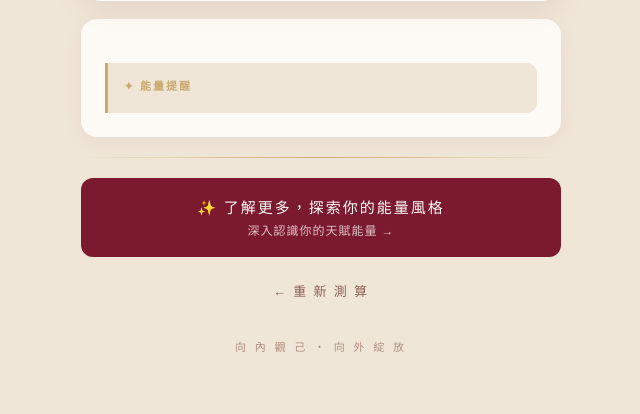
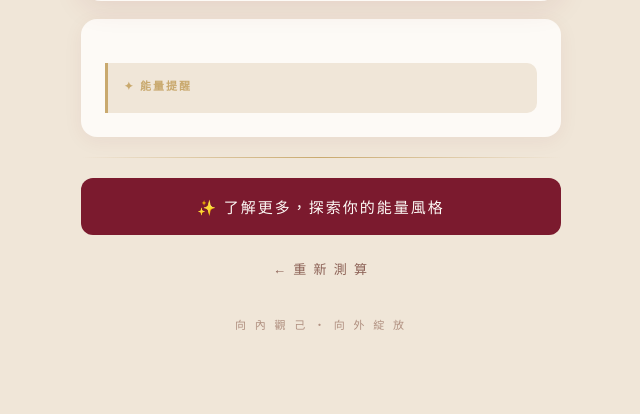
Before and after one commit to mxd888-Land/wuxing-tool, a Flask app: template templates/result.html in a window 1280 px wide. Shown: the part 457-871 px from the top of the page, without its empty margins (319-959 px from the left). After the commit the page ends 787 px from the top, so only its background shows below. Run offline with Flask 3, Linux system fonts and the light colour scheme; the template is opened without the code that fills it, so the values that code supplies are empty.

Commit message:
remove cta subtitle

```diff
--- a/templates/result.html
+++ b/templates/result.html
@@ -204,7 +204,6 @@ body {
 
   <a href="{{ gamma_link }}" target="_blank" class="cta-btn">
     ✨ 了解更多，探索你的能量風格
-    <span class="cta-sub">深入認識你的天賦能量 →</span>
   </a>
 
   <a href="/" class="back-link">← 重 新 測 算</a>
```
